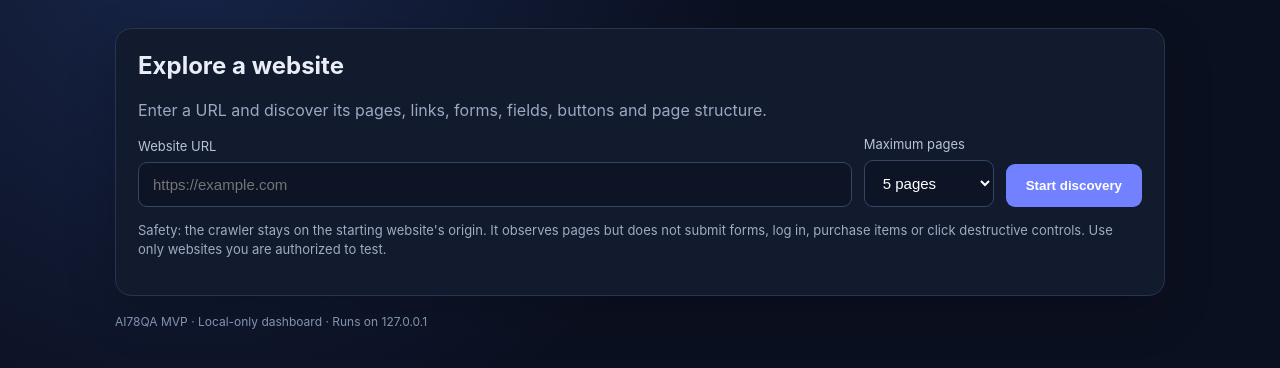
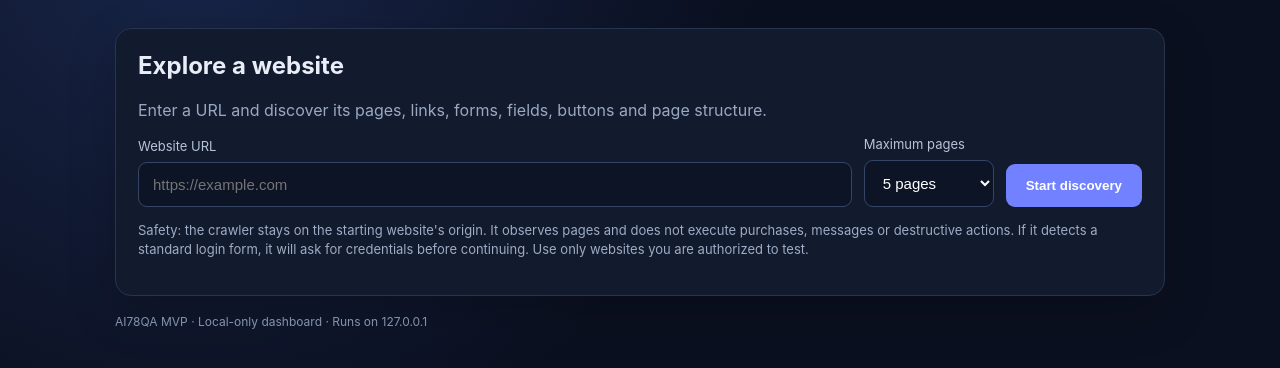
Before and after one commit to SanFlash/AI78QA, a Flask app: page / in a window 1280 px wide. Shown: the part 81-449 px from the top of the page. Run offline with Flask 3, Linux system fonts and the light colour scheme.

Commit message:
feat(mvp): add secure transient credential prompt

```diff
--- a/mvp/templates/index.html
+++ b/mvp/templates/index.html
@@ -34,8 +34,25 @@
         <button type="submit">Start discovery</button>
       </div>
     </form>
-    <p class="notice">Safety: the crawler stays on the starting website's origin. It observes pages but does not submit forms, log in, purchase items or click destructive controls. Use only websites you are authorized to test.</p>
+    <p class="notice">Safety: the crawler stays on the starting website's origin. It observes pages and does not execute purchases, messages or destructive actions. If it detects a standard login form, it will ask for credentials before continuing. Use only websites you are authorized to test.</p>
   </section>
+  {% if login_required %}
+  <section class="panel">
+    <h2 style="margin-top:0">Login required — continue discovery</h2>
+    <p class="muted">AI78QA detected a password field on this website. Enter a test account's credentials to continue exploring pages behind the login.</p>
+    <p class="small">Detected login page: {{login_url}}</p>
+    <form method="post" action="/scan-authenticated" autocomplete="off">
+      <input type="hidden" name="url" value="{{target}}">
+      <input type="hidden" name="max_pages" value="{{max_pages}}">
+      <div style="display:grid;gap:12px;max-width:560px">
+        <div><label for="username">Username or email</label><input id="username" name="username" type="text" autocomplete="username" placeholder="Enter test username or email"></div>
+        <div><label for="password">Password</label><input id="password" name="password" type="password" autocomplete="current-password" required placeholder="Enter test password"></div>
+        <button type="submit">Authenticate and continue discovery</button>
+      </div>
+    </form>
+    <p class="notice">Credentials are used only for this scan, are not saved in reports or browser storage, and are discarded when the scan finishes. Screenshots mask input fields, but may still show other account data. Use a dedicated test account. Standard username/password forms are supported; OTP, CAPTCHA, SSO and multi-step login may require a separate manual workflow.</p>
+  </section>
+  {% endif %}
   {% if report %}
   <section class="panel">
     <h2 style="margin-top:0">Discovery summary</h2>
```
